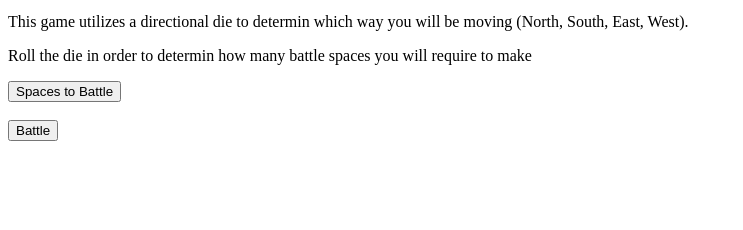
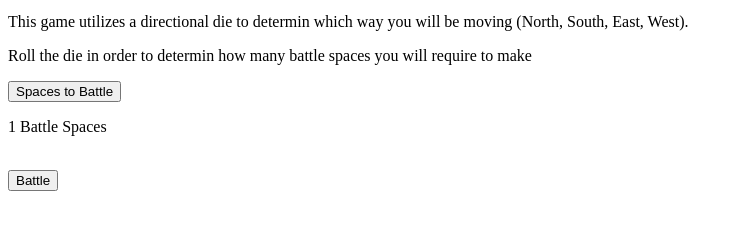
Before and after one commit to ZackZielinski/DiceGame, a plain HTML site: page movement.html in a window 1280 px wide. Both pictures are taken after a click on the button "Spaces to Battle". Shown: the part 104-334 px from the top of the page, without its empty margins (0-743 px from the left). Drawn offline with Linux system fonts and the light colour scheme.

Commit message:
battle spaces created

```diff
--- a/movement.html
+++ b/movement.html
@@ -16,13 +16,12 @@
 <p>Roll the die in order to determin how many battle spaces you will require to make</p>
 
 <button onclick="howManyBattleSpaces()">Spaces to Battle</button>
+<p id="battleSpaces"></p>
 
 <form action="battle.html">
 <br>
 <button>Battle</button>
 </form>
-
-<!-- redo -->
 
 <p id= "direction"></p>
 <p id= "movement"></p>
--- a/stepsWalked.js
+++ b/stepsWalked.js
@@ -38,7 +38,7 @@ function spacesMoved(){
 
 function howManyBattleSpaces(){
 	var spacesToBattle = Math.floor((Math.random() * 12) + 1);
-	return spacesToBattle;
+	document.getElementById('battleSpaces').innerHTML = spacesToBattle + " Battle Spaces";
 }
 
 function enemySelect(){
```
